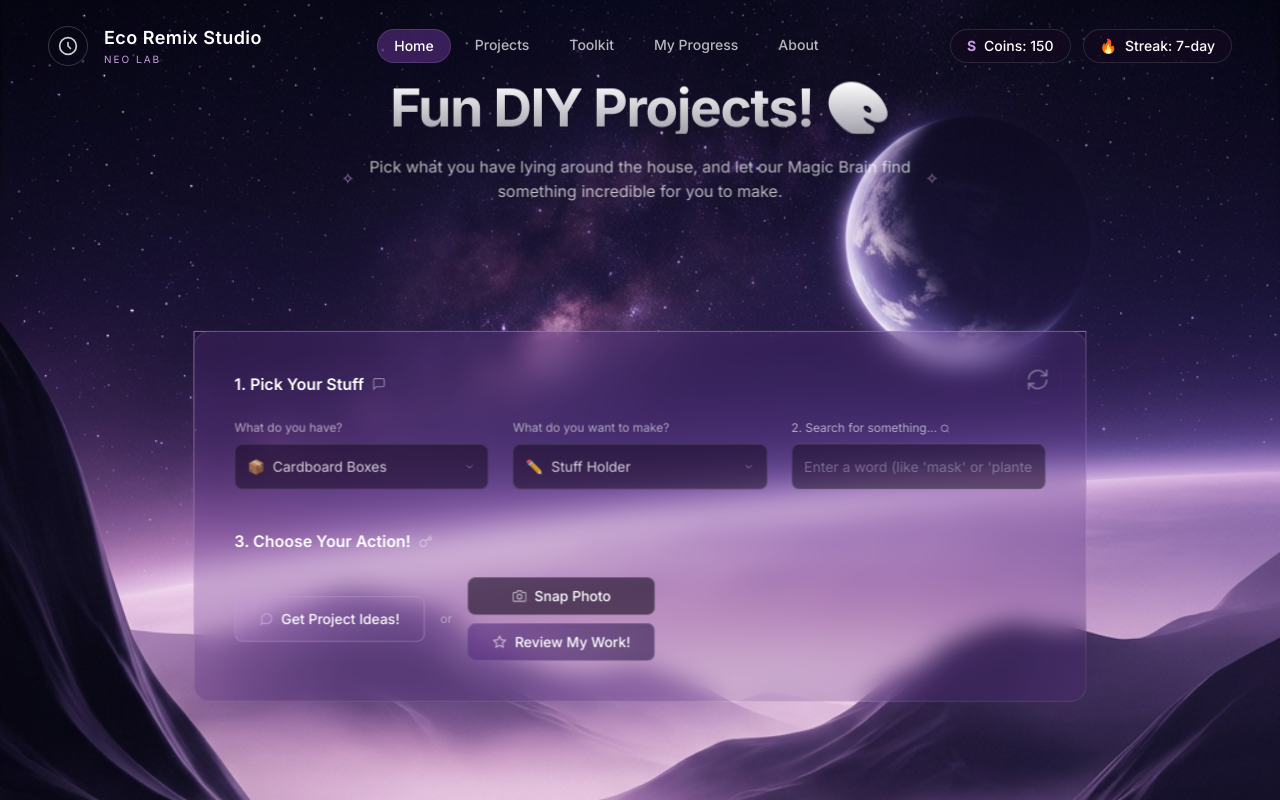
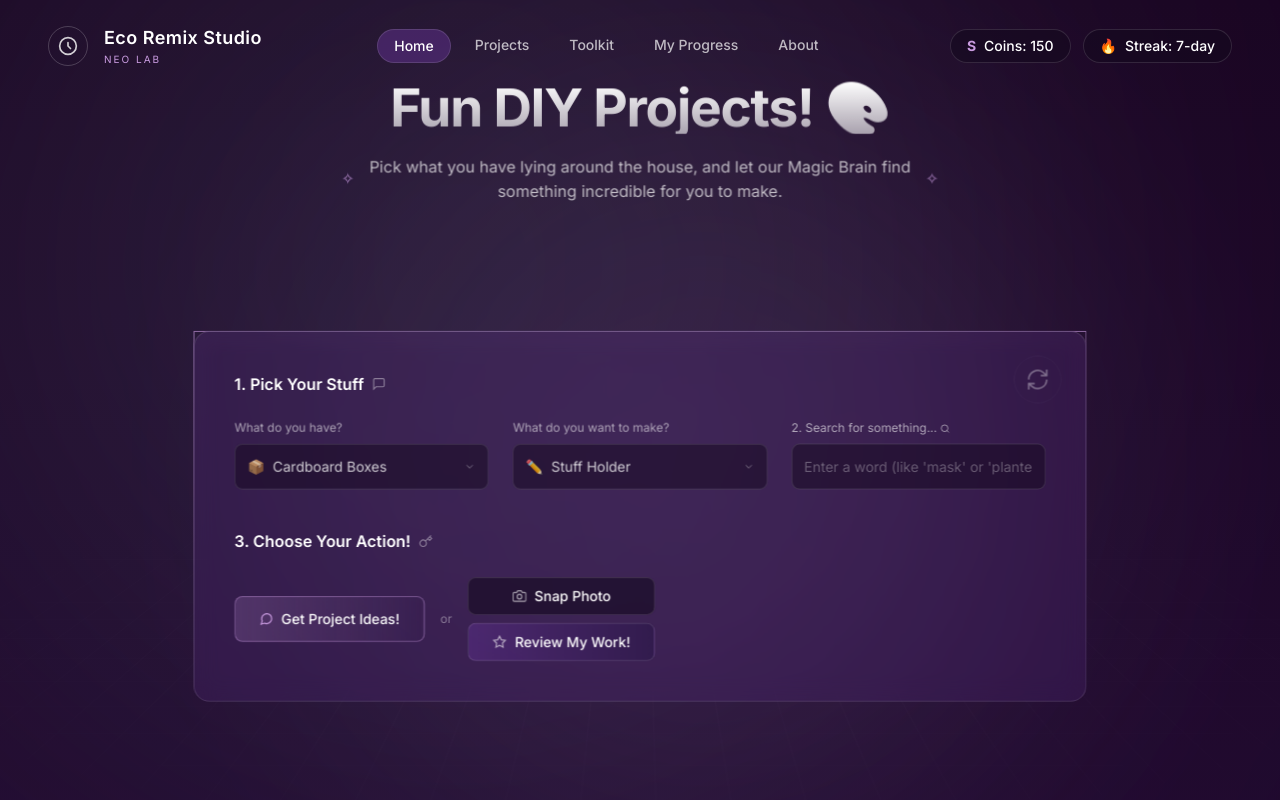
Before and after one commit to azanabdullah2752012-ui/sam-s-app, a React (Vite) app in the folder frontend/: page / in a window 1280 px wide. Shown: the top 800 px of the page. Built offline with nearby package versions, Linux system fonts and the light colour scheme.

Commit message:
feat: replace static bg with living code-driven ambient environment

```diff
--- a/frontend/src/App.jsx
+++ b/frontend/src/App.jsx
@@ -1,5 +1,6 @@
 import React, { useState, useEffect } from 'react';
 import { BrowserRouter as Router, Routes, Route } from 'react-router-dom';
+import { motion } from 'framer-motion';
 import Navbar from './components/Navbar';
 import Hero from './components/Hero';
 import Marketplace from './components/Marketplace';
@@ -9,14 +10,34 @@ import Progress from './components/Progress';
 import About from './components/About';
 import Inventory from './components/Inventory';
 
-const PlaceholderPage = ({ title }) => (
-  <div className="w-full min-h-screen flex flex-col items-center justify-center pt-32 pb-20 z-10 relative">
-    <div className="glass p-12 rounded-2xl border border-neoBorder text-center max-w-2xl">
-      <h2 className="text-4xl font-bold mb-4">{title}</h2>
-      <p className="text-white/60">This section is currently under construction in the NeoLab. Check back later!</p>
-    </div>
+const AmbientBackground = () => {
+  return (
+    <div className="fixed inset-0 z-0 pointer-events-none overflow-hidden bg-transparent">
+      {/* 3D Perspective Grid */}
+      <div className="absolute inset-0 bg-grid opacity-30 transform perspective-[1000px] rotate-x-60 scale-150 origin-bottom" style={{ transform: 'perspective(1000px) rotateX(60deg) scale(1.5)', transformOrigin: 'bottom' }}></div>
+
+      {/* Floating Plasma Orbs */}
+      <motion.div
+        animate={{
+          x: [0, 100, -100, 0],
+          y: [0, -50, 50, 0],
+          scale: [1, 1.2, 0.8, 1]
+        }}
+        transition={{ duration: 20, repeat: Infinity, ease: "linear" }}
+        className="absolute top-1/4 left-1/4 w-[600px] h-[600px] bg-neoAccent/10 rounded-full blur-[120px]"
+      />
+      <motion.div
+        animate={{
+          x: [0, -150, 100, 0],
+          y: [0, 100, -100, 0],
+          scale: [1, 1.5, 0.9, 1]
+        }}
+        transition={{ duration: 25, repeat: Infinity, ease: "linear" }}
+        className="absolute bottom-1/4 right-1/4 w-[800px] h-[800px] bg-neoBlue/10 rounded-full blur-[150px]"
+      />
     </div>
   );
+};
 
 function App() {
   // Global State Initializers (from localStorage or defaults)
@@ -46,7 +67,7 @@ function App() {
 
   // Sync to localStorage on change
   useEffect(() => {
-    localStorage.setItem('neoCoins', coinBalance);
+    localStorage.setItem('neoCoins', coinBalance.toString());
   }, [coinBalance]);
 
   useEffect(() => {
@@ -71,11 +92,14 @@ function App() {
   return (
     <Router>
       <div
-        className="min-h-screen text-white selection:bg-neoAccent selection:text-neoBg font-inter"
+        className="min-h-screen text-white selection:bg-neoAccent selection:text-neoBg font-inter relative"
         onMouseMove={handleMouseMove}
       >
+        <AmbientBackground />
+
+        <div className="relative z-10 w-full flex flex-col min-h-screen">
           <Navbar coinBalance={coinBalance} />
-        <main className="w-full">
+          <main className="w-full flex-grow">
             <Routes>
               <Route path="/" element={<Hero />} />
               <Route
@@ -101,6 +125,7 @@ function App() {
             </Routes>
           </main>
         </div>
+      </div>
     </Router>
   );
 }
--- a/frontend/src/index.css
+++ b/frontend/src/index.css
@@ -15,12 +15,17 @@
     @apply m-0 p-0 overflow-x-hidden;
 
     /* Interactive Parallax Background Setup */
-    background-image: url('/bg.png');
-    background-size: cover;
-    background-repeat: no-repeat;
-    background-position: center top;
-    background-attachment: fixed;
+    background: linear-gradient(180deg, #1A0522 0%, #230C33 100%);
+    min-height: 100vh;
   }
+}
+
+.bg-grid {
+  background-size: 50px 50px;
+  background-image:
+    linear-gradient(to right, rgba(255, 255, 255, 0.03) 1px, transparent 1px),
+    linear-gradient(to bottom, rgba(255, 255, 255, 0.03) 1px, transparent 1px);
+  mask-image: radial-gradient(ellipse at center, black 40%, transparent 80%);
 }
 
 /* Glassmorphism utility */
```
Also changed, not shown: 1 other file (tests, documents, lock files or other folders). Lines whose indentation alone changed are shown as unchanged.
